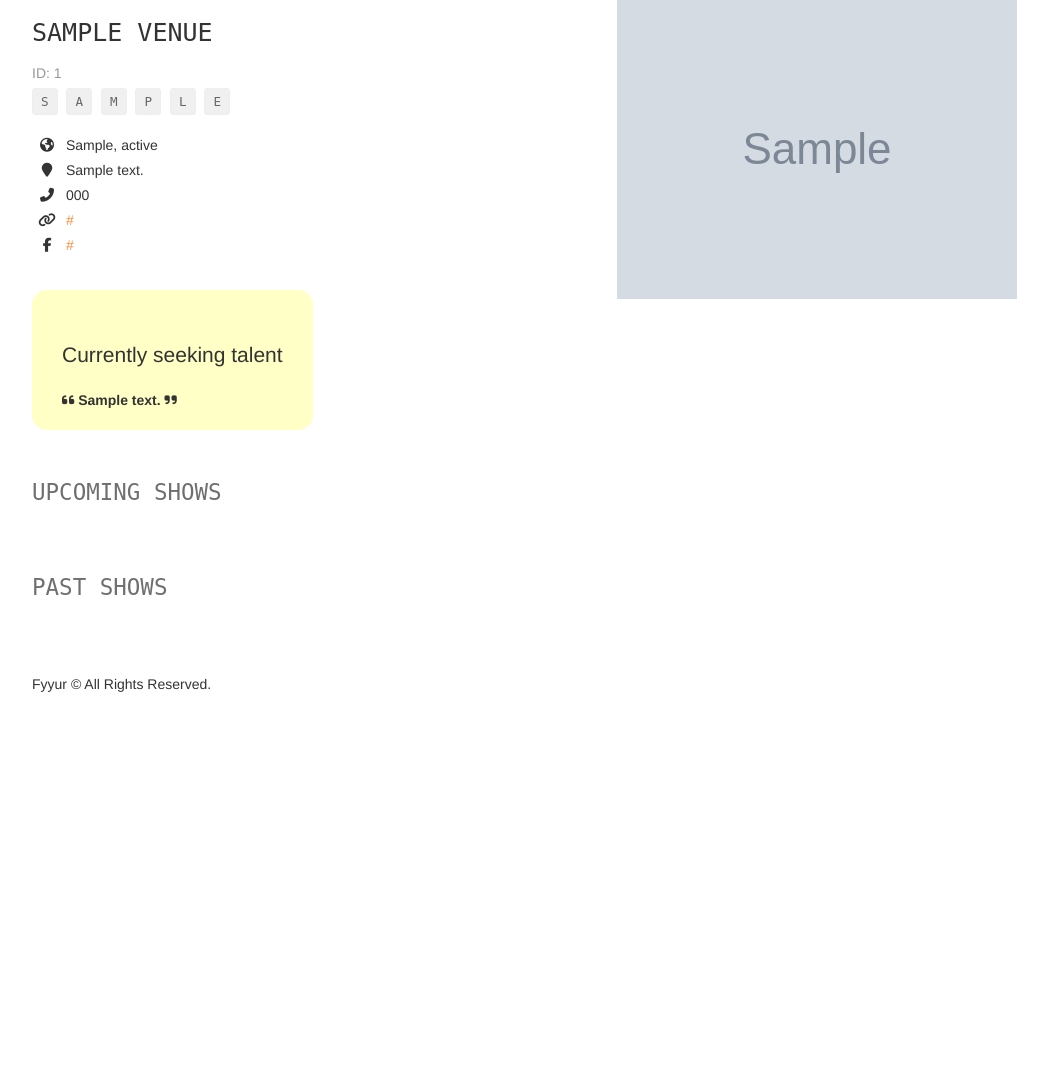
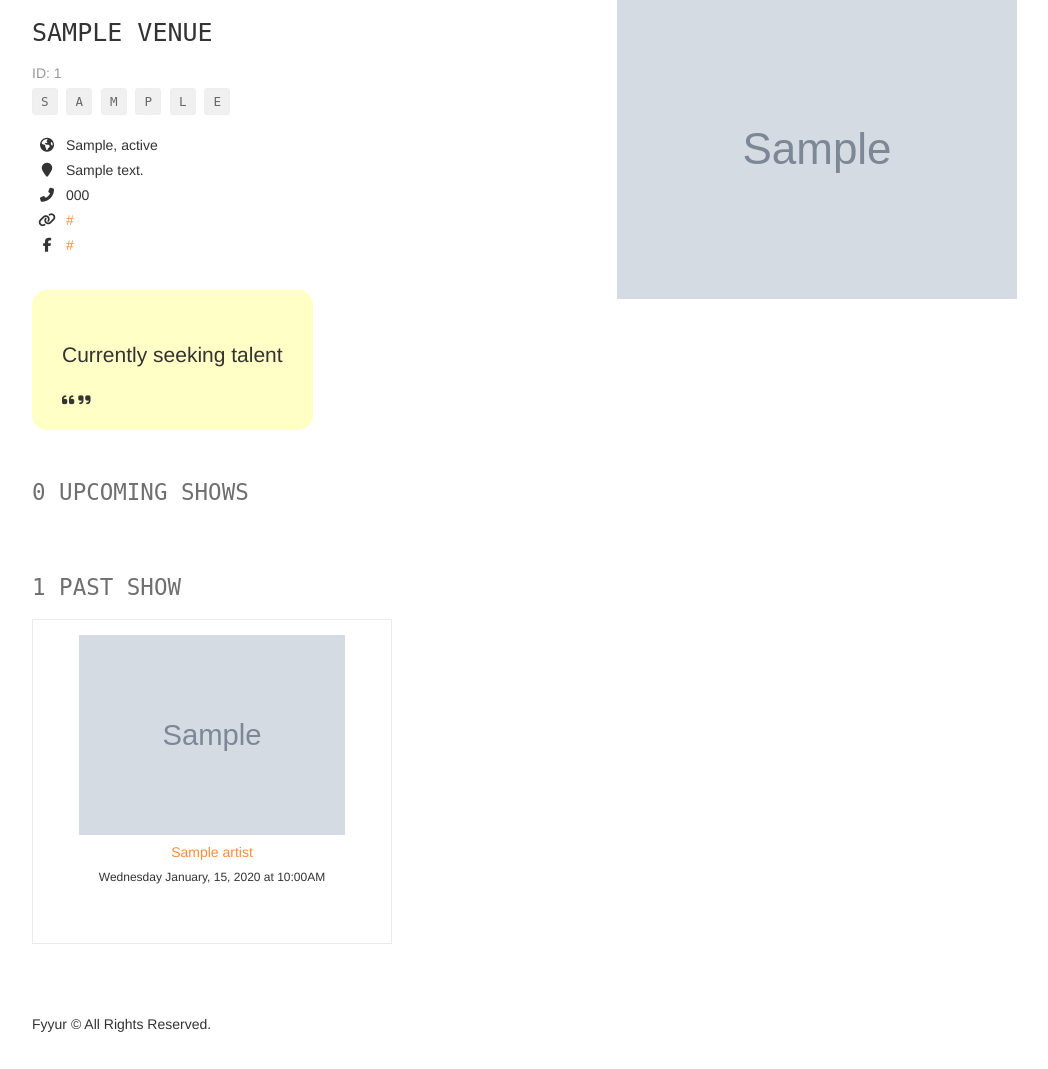
Before and after one commit to hmisonne/UdacityWebDev, a Flask app: page /venues/1 in a window 1280 px wide. Shown: the part 81-1150 px from the top of the page, without its empty margins (38-1086 px from the left). Before the commit the page ends 773 px from the top, so only its background shows below. Run offline with Flask 2, Linux system fonts and the light colour scheme; tables that the repository leaves empty hold one stand-in row (values such as "Sample post"); grey boxes marked "Sample" are stand-in pictures; some libraries are stand-ins or nearby versions.

Commit message:
Fix datetime error with Local definition, add upcoming, past shows info

```diff
--- a/01_fyyur/starter_code/app.py
+++ b/01_fyyur/starter_code/app.py
@@ -51,6 +51,34 @@
     def get_venue(self):
       return {"id": self.id, "name": self.name, "num_upcoming_shows": 0}
 
+    def get_venue_history(self):
+      current_date = datetime.today().date()
+      past_shows_raw = Show.query.filter(Show.venue_id == self.id, Show.start_time < current_date).all()
+      upcoming_shows_raw = Show.query.filter(Show.venue_id == self.id, Show.start_time >= current_date).all()
+      past_shows = []
+      upcoming_shows = []
+      for show in past_shows_raw:
+        past_shows.append(show.get_show_per_venue())
+      for show in upcoming_shows_raw:
+        upcoming_shows.append(show.get_show_per_venue())
+
+      venue_show_history = {"id": self.id,
+        "name": self.name,
+        "genres": self.genres,
+        "address": self.address,
+        "city": self.city,
+        "state": self.state,
+        "phone": self.phone,
+        "website": self.website,
+        "facebook_link": self.facebook_link,
+        "seeking_talent": self.seeking_talent,
+        "image_link": self.image_link,
+        "past_shows": past_shows,
+        "upcoming_shows": upcoming_shows,
+        "past_shows_count": len(past_shows),
+        "upcoming_shows_count": len(upcoming_shows)}
+      return venue_show_history
+
     def __repr__(self):
       return f'<Venue {self.id} {self.name}>'
 
@@ -90,7 +118,7 @@
       "seeking_venue": self.seeking_venue,
       "image_link": self.image_link,
       "past_shows": past_shows,
-      "upcoming_shows": [],
+      "upcoming_shows": upcoming_shows,
       "past_shows_count": len(past_shows),
       "upcoming_shows_count": len(upcoming_shows)}
       return artist_show_history
@@ -115,11 +143,18 @@
 
     def get_show_per_artist(self):
       return {
-            "venue_id": self.venue_id,
-            "venue_name": Venue.query.get(self.venue_id).name,
-            "venue_image_link": Venue.query.get(self.venue_id).image_link,
-            "start_time": self.start_time
-            }
+        "venue_id": self.venue_id,
+        "venue_name": Venue.query.get(self.venue_id).name,
+        "venue_image_link": Venue.query.get(self.venue_id).image_link,
+        "start_time": str(self.start_time)
+        }
+    def get_show_per_venue(self):
+      return {
+        "artist_id": self.artist_id,
+        "artist_name": Artist.query.get(self.artist_id).name,
+        "artist_image_link": Artist.query.get(self.artist_id).image_link,
+        "start_time": str(self.start_time)
+      }
 
 #----------------------------------------------------------------------------#
 # Filters.
@@ -137,7 +172,7 @@
       format="EEEE MMMM, d, y 'at' h:mma"
   elif format == 'medium':
       format="EE MM, dd, y h:mma"
-  return babel.dates.format_datetime(date, format)
+  return babel.dates.format_datetime(date, format, locale='en')
 
 app.jinja_env.filters['datetime'] = format_datetime
 
@@ -190,86 +225,8 @@
 @app.route('/venues/<int:venue_id>')
 def show_venue(venue_id):
   # shows the venue page with the given venue_id
-  # TODO: replace with real venue data from the venues table, using venue_id
-  # data1={
-  #   "id": 1,
-  #   "name": "The Musical Hop",
-  #   "genres": ["Jazz", "Reggae", "Swing", "Classical", "Folk"],
-  #   "address": "1015 Folsom Street",
-  #   "city": "San Francisco",
-  #   "state": "CA",
-  #   "phone": "123-123-1234",
-  #   "website": "https://www.themusicalhop.com",
-  #   "facebook_link": "https://www.facebook.com/TheMusicalHop",
-  #   "seeking_talent": True,
-  #   "seeking_description": "We are on the lookout for a local artist to play every two weeks. Please call us.",
-  #   "image_link": "https://images.unsplash.com/photo-1543900694-133f37abaaa5?ixlib=rb-1.2.1&ixid=eyJhcHBfaWQiOjEyMDd9&auto=format&fit=crop&w=400&q=60",
-  #   "past_shows": [{
-  #     "artist_id": 4,
-  #     "artist_name": "Guns N Petals",
-  #     "artist_image_link": "https://images.unsplash.com/photo-1549213783-8284d0336c4f?ixlib=rb-1.2.1&ixid=eyJhcHBfaWQiOjEyMDd9&auto=format&fit=crop&w=300&q=80",
-  #     "start_time": "2019-05-21T21:30:00.000Z"
-  #   }],
-  #   "upcoming_shows": [],
-  #   "past_shows_count": 1,
-  #   "upcoming_shows_count": 0,
-  # }
-  # data2={
-  #   "id": 2,
-  #   "name": "The Dueling Pianos Bar",
-  #   "genres": ["Classical", "R&B", "Hip-Hop"],
-  #   "address": "335 Delancey Street",
-  #   "city": "New York",
-  #   "state": "NY",
-  #   "phone": "914-003-1132",
-  #   "website": "https://www.theduelingpianos.com",
-  #   "facebook_link": "https://www.facebook.com/theduelingpianos",
-  #   "seeking_talent": False,
-  #   "image_link": "https://images.unsplash.com/photo-1497032205916-ac775f0649ae?ixlib=rb-1.2.1&ixid=eyJhcHBfaWQiOjEyMDd9&auto=format&fit=crop&w=750&q=80",
-  #   "past_shows": [],
-  #   "upcoming_shows": [],
-  #   "past_shows_count": 0,
-  #   "upcoming_shows_count": 0,
-  # }
-  # data3={
-  #   "id": 3,
-  #   "name": "Park Square Live Music & Coffee",
-  #   "genres": ["Rock n Roll", "Jazz", "Classical", "Folk"],
-  #   "address": "34 Whiskey Moore Ave",
-  #   "city": "San Francisco",
-  #   "state": "CA",
-  #   "phone": "415-000-1234",
-  #   "website": "https://www.parksquarelivemusicandcoffee.com",
-  #   "facebook_link": "https://www.facebook.com/ParkSquareLiveMusicAndCoffee",
-  #   "seeking_talent": False,
-  #   "image_link": "https://images.unsplash.com/photo-1485686531765-ba63b07845a7?ixlib=rb-1.2.1&ixid=eyJhcHBfaWQiOjEyMDd9&auto=format&fit=crop&w=747&q=80",
-  #   "past_shows": [{
-  #     "artist_id": 5,
-  #     "artist_name": "Matt Quevedo",
-  #     "artist_image_link": "https://images.unsplash.com/photo-1495223153807-b916f75de8c5?ixlib=rb-1.2.1&ixid=eyJhcHBfaWQiOjEyMDd9&auto=format&fit=crop&w=334&q=80",
-  #     "start_time": "2019-06-15T23:00:00.000Z"
-  #   }],
-  #   "upcoming_shows": [{
-  #     "artist_id": 6,
-  #     "artist_name": "The Wild Sax Band",
-  #     "artist_image_link": "https://images.unsplash.com/photo-1558369981-f9ca78462e61?ixlib=rb-1.2.1&ixid=eyJhcHBfaWQiOjEyMDd9&auto=format&fit=crop&w=794&q=80",
-  #     "start_time": "2035-04-01T20:00:00.000Z"
-  #   }, {
-  #     "artist_id": 6,
-  #     "artist_name": "The Wild Sax Band",
-  #     "artist_image_link": "https://images.unsplash.com/photo-1558369981-f9ca78462e61?ixlib=rb-1.2.1&ixid=eyJhcHBfaWQiOjEyMDd9&auto=format&fit=crop&w=794&q=80",
-  #     "start_time": "2035-04-08T20:00:00.000Z"
-  #   }, {
-  #     "artist_id": 6,
-  #     "artist_name": "The Wild Sax Band",
-  #     "artist_image_link": "https://images.unsplash.com/photo-1558369981-f9ca78462e61?ixlib=rb-1.2.1&ixid=eyJhcHBfaWQiOjEyMDd9&auto=format&fit=crop&w=794&q=80",
-  #     "start_time": "2035-04-15T20:00:00.000Z"
-  #   }],
-  #   "past_shows_count": 1,
-  #   "upcoming_shows_count": 1,
-  # }
-  # data = list(filter(lambda d: d['id'] == venue_id, [data1, data2, data3]))[0]
-  data = Venue.query.get(venue_id)
+  venue = Venue.query.get(venue_id)
+  data = venue.get_venue_history()
   return render_template('pages/show_venue.html', venue=data)
 
 #  Create Venue
@@ -296,10 +253,6 @@
       state = form.state.data,
       phone = form.phone.data,
       facebook_link = form.facebook_link.data,
-      # seeking_talent = form.state.data,
-      # seeking_description = form.state.data,
-      # image_link = form.state.data,
-      # shows = form.state.data
       )
     db.session.add(newVenue)
     db.session.commit()
--- a/01_fyyur/starter_code/templates/pages/show_artist.html
+++ b/01_fyyur/starter_code/templates/pages/show_artist.html
@@ -52,7 +52,7 @@
 				<img src="{{ show.venue_image_link }}" alt="Show Venue Image" />
 				<h5><a href="/venues/{{ show.venue_id }}">{{ show.venue_name }}</a></h5>
 				<h6>{{ show.start_time|datetime('full') }}</h6>
-			</div>
+		</div>
 		</div>
 		{% endfor %}
 	</div>
@@ -65,6 +65,7 @@
 			<div class="tile tile-show">
 				<img src="{{ show.venue_image_link }}" alt="Show Venue Image" />
 				<h5><a href="/venues/{{ show.venue_id }}">{{ show.venue_name }}</a></h5>
+					<h6>{{ show.start_time|datetime('full') }}</h6>
 			</div>
 		</div>
 		{% endfor %}
@@ -72,5 +73,3 @@
 </section>
 
 {% endblock %}
-
-				<!-- <h6>{{ show.start_time|datetime('full') }}</h6> -->
--- a/01_fyyur/starter_code/templates/pages/show_venue.html
+++ b/01_fyyur/starter_code/templates/pages/show_venue.html
@@ -68,7 +68,7 @@
 			<div class="tile tile-show">
 				<img src="{{ show.artist_image_link }}" alt="Show Artist Image" />
 				<h5><a href="/artists/{{ show.artist_id }}">{{ show.artist_name }}</a></h5>
-
+				<h6>{{ show.start_time|datetime('full') }}</h6>
 			</div>
 		</div>
 		{% endfor %}
@@ -76,5 +76,3 @@
 </section>
 
 {% endblock %}
-
-				<!-- <h6>{{ show.start_time|datetime('full') }}</h6> -->
--- a/01_fyyur/starter_code/templates/pages/shows.html
+++ b/01_fyyur/starter_code/templates/pages/shows.html
@@ -10,10 +10,9 @@
             <h5><a href="/artists/{{ show.artist_id }}">{{ show.artist_name }}</a></h5>
             <p>playing at</p>
             <h5><a href="/venues/{{ show.venue_id }}">{{ show.venue_name }}</a></h5>
+            <h4>{{ show.start_time|datetime('full') }}</h4>
         </div>
     </div>
     {% endfor %}
 </div>
 {% endblock %}
-
-            <!-- <h4>{{ show.start_time|datetime('full') }}</h4> -->
```
